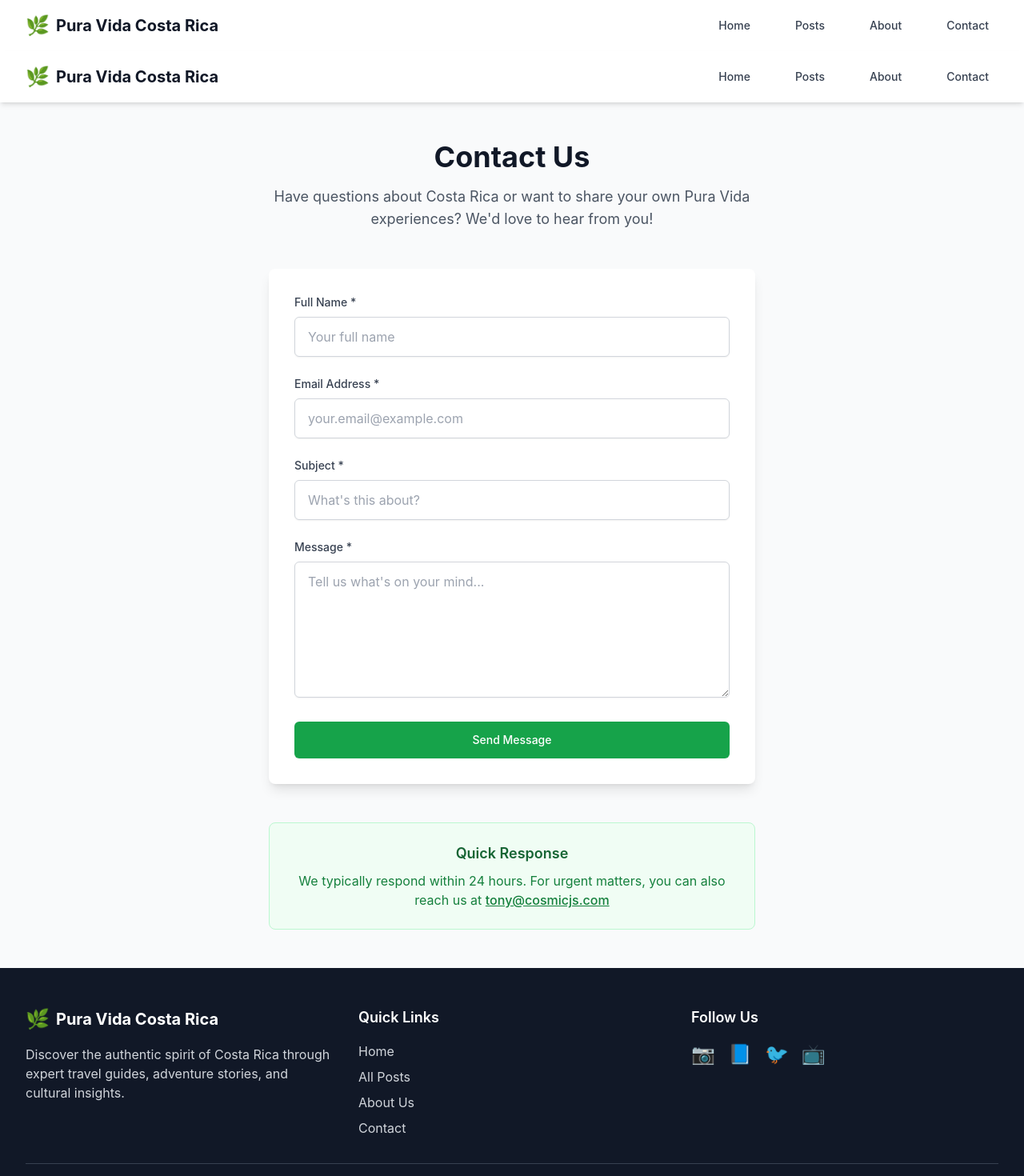
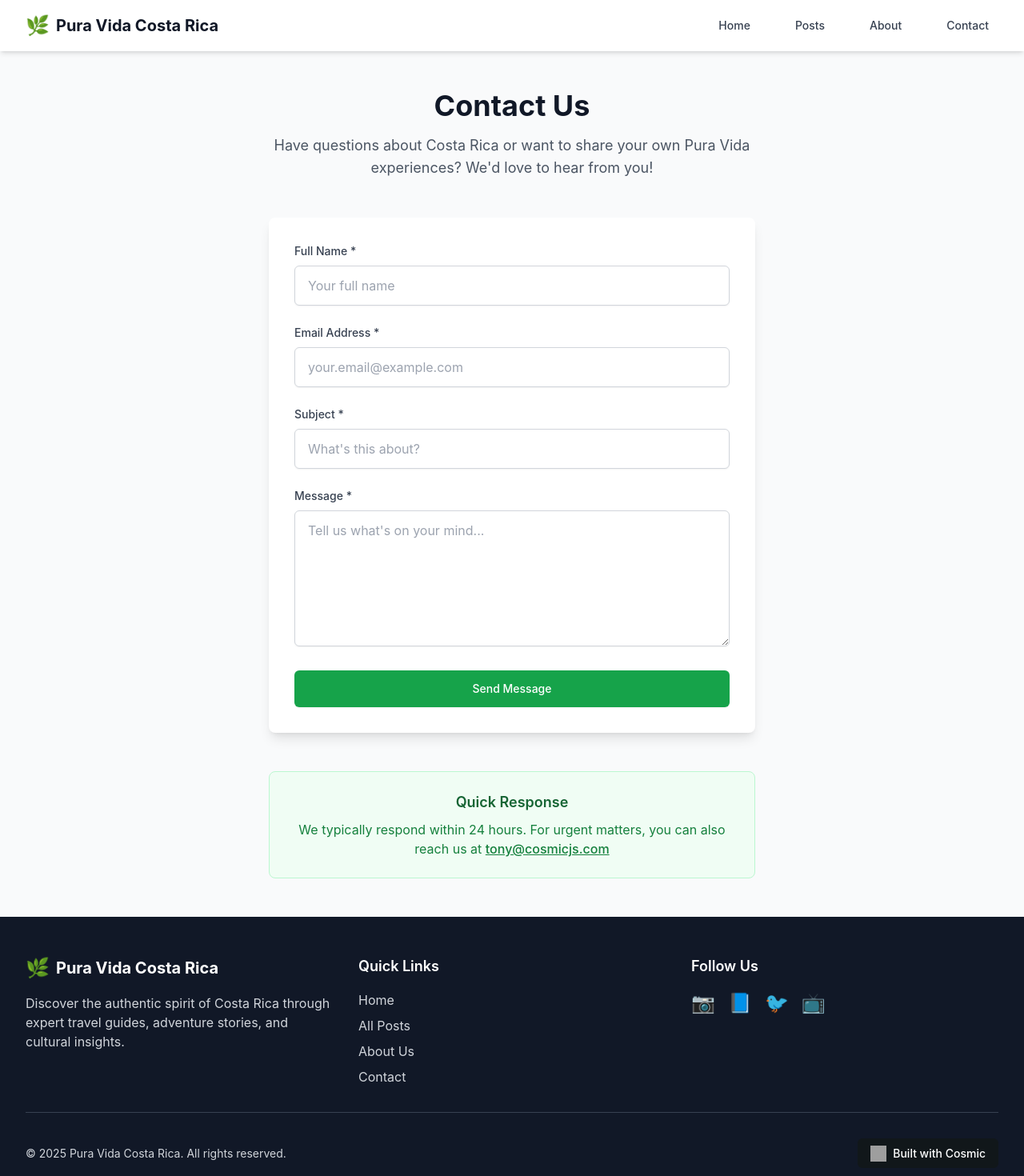
Before and after one commit to cosmic-community/pura-vida-costa-rica-travel-blog, a Next.js app: page /contact in a window 1280 px wide. Shown: the top 1470 px of the page at 80% size. Built offline with nearby package versions, Linux system fonts and the light colour scheme; grey boxes are pictures that could not be loaded; what @cosmicjs/sdk would draw is missing.

Commit message:
Remove duplicate header/footer from contact page

```diff
--- a/app/contact/page.tsx
+++ b/app/contact/page.tsx
@@ -1,8 +1,6 @@
 'use client';
 
 import { useState } from 'react';
-import Header from '@/components/Header';
-import Footer from '@/components/Footer';
 import { ContactFormData } from '@/lib/resend';
 
 interface FormState {
@@ -89,9 +87,7 @@ export default function ContactPage(): JSX.Element {
 
   if (submission.isSuccess) {
     return (
-      <div className="min-h-screen bg-gray-50">
-        <Header />
-        <main className="py-12">
+      <div className="bg-gray-50 py-12">
         <div className="max-w-2xl mx-auto px-4 sm:px-6 lg:px-8">
           <div className="bg-white rounded-lg shadow-lg p-8 text-center">
             <div className="mx-auto flex items-center justify-center h-16 w-16 rounded-full bg-green-100 mb-6">
@@ -130,17 +126,12 @@ export default function ContactPage(): JSX.Element {
             </div>
           </div>
         </div>
-        </main>
-        <Footer />
       </div>
     );
   }
 
   return (
-    <div className="min-h-screen bg-gray-50">
-      <Header />
-
-      <main className="py-12">
+    <div className="bg-gray-50 py-12">
       <div className="max-w-2xl mx-auto px-4 sm:px-6 lg:px-8">
         {/* Header */}
         <div className="text-center mb-12">
@@ -274,9 +265,6 @@ export default function ContactPage(): JSX.Element {
           </div>
         </div>
       </div>
-      </main>
-
-      <Footer />
     </div>
   );
 }
```
Lines whose indentation alone changed are shown as unchanged.
